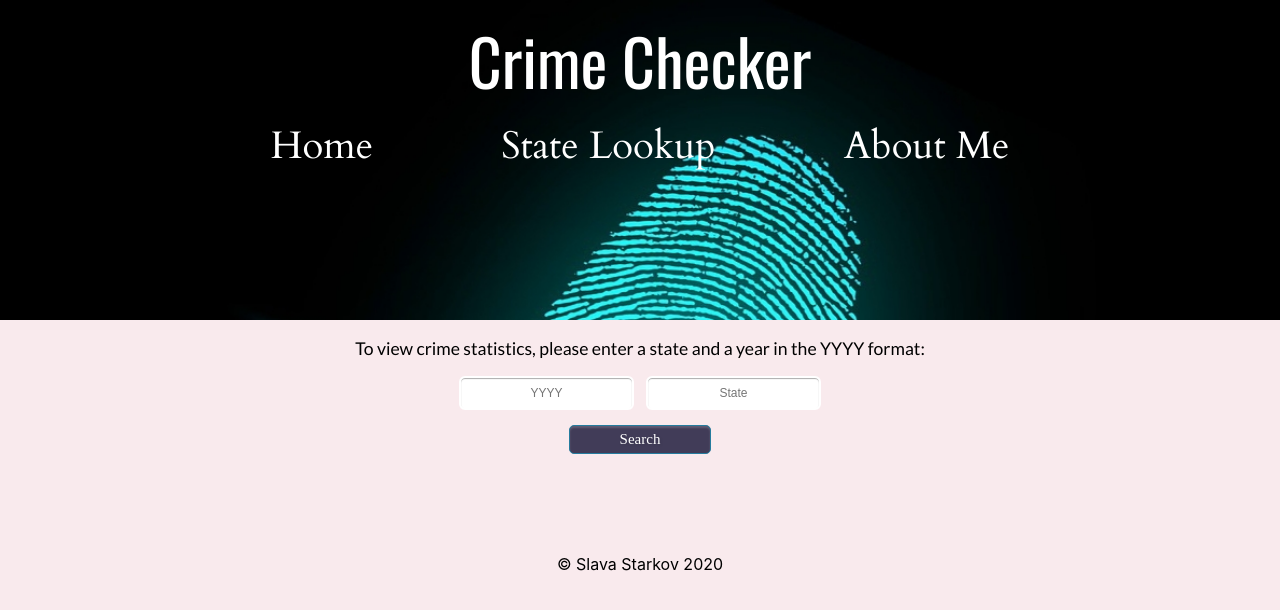
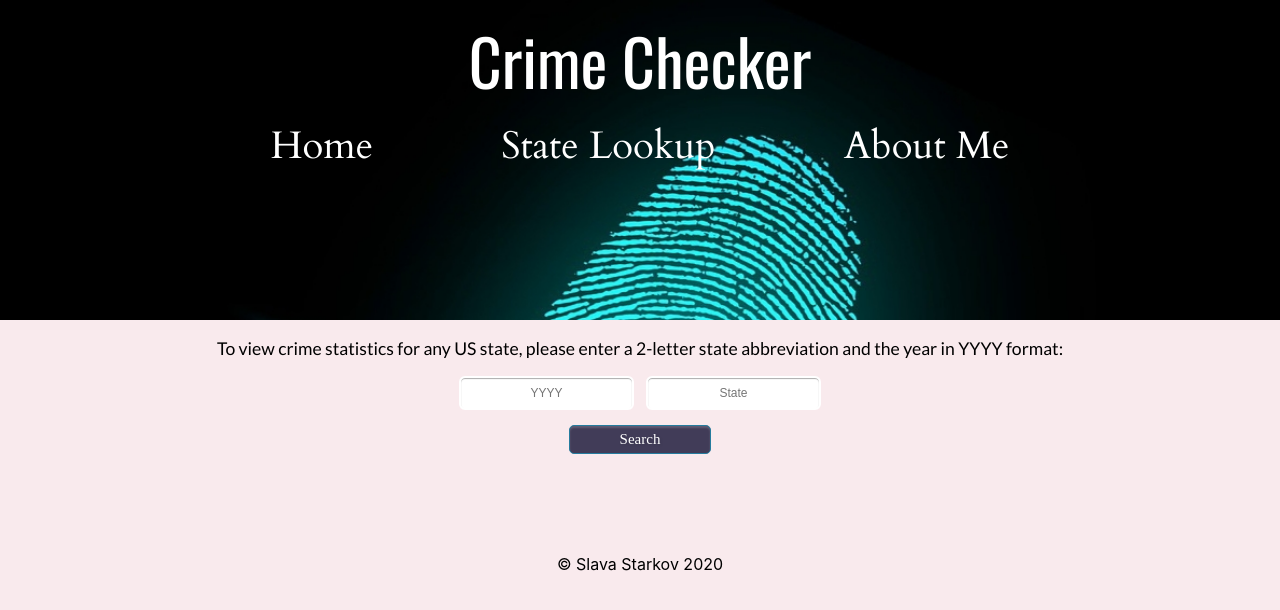
Before and after one commit to vstarkov7/crime-checker, a React (Create React App) app: page /state_search in a window 1280 px wide. Shown: the top 610 px of the page. Built offline with nearby package versions, Linux system fonts and the light colour scheme; no server answers.

Commit message:
edited text and text styles for the state search page

```diff
--- a/src/components/App.css
+++ b/src/components/App.css
@@ -63,6 +63,8 @@ body {
   font-family: 'Lato',  Arial, Helvetica, sans-serif;
   padding: 1em 0;
   font-size: 1.1em;
+  margin: 0 auto;
+  width: 80%;
 }
 .state_results_box {
   margin: 20px auto;
--- a/src/components/Search.js
+++ b/src/components/Search.js
@@ -4,7 +4,7 @@ const Search = ({ onChange, onSubmit, stateValue, yearValue, keyUp, name, value
   return (
     <>
       <div className="search_prompt_text">
-        To view crime statistics, please enter a state and a year in the YYYY format:
+        To view crime statistics for any US state, please enter a 2-letter state abbreviation and the year in YYYY format:
     </div>
       <form onSubmit={e => onSubmit(e)}>
         <input
```
